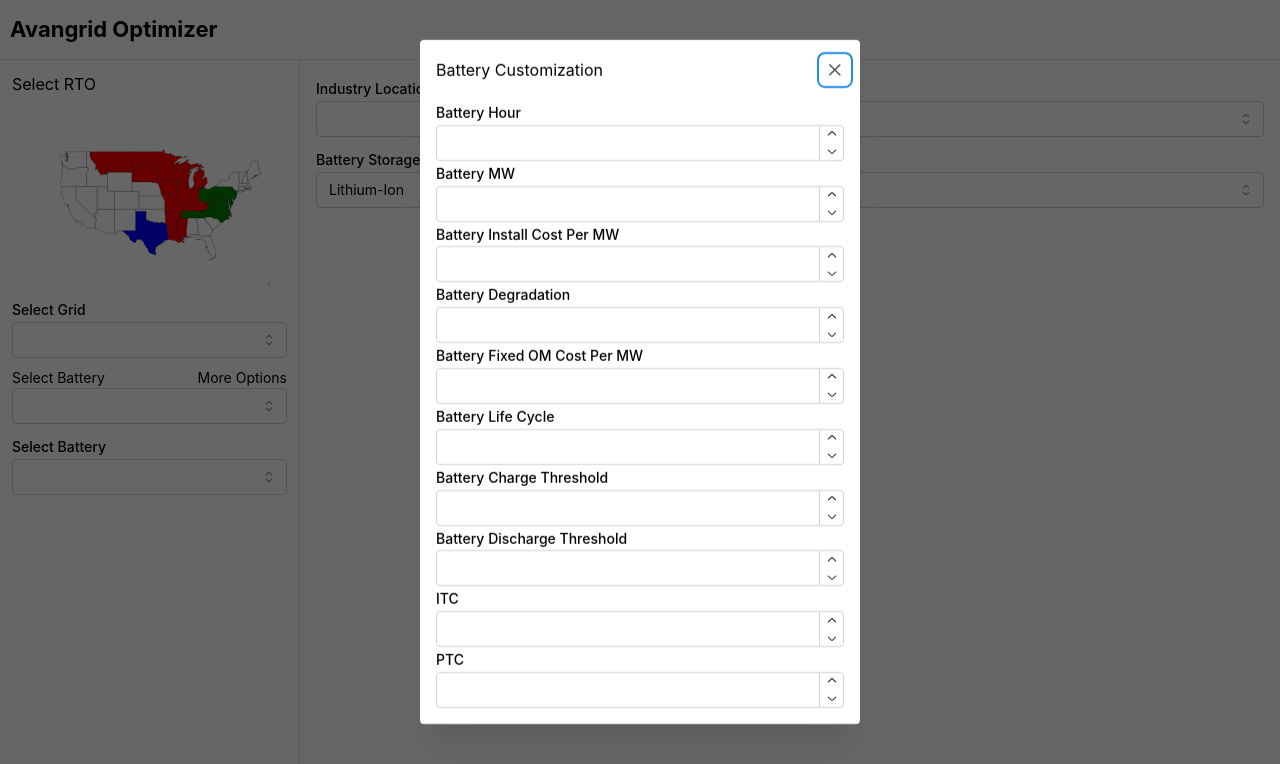
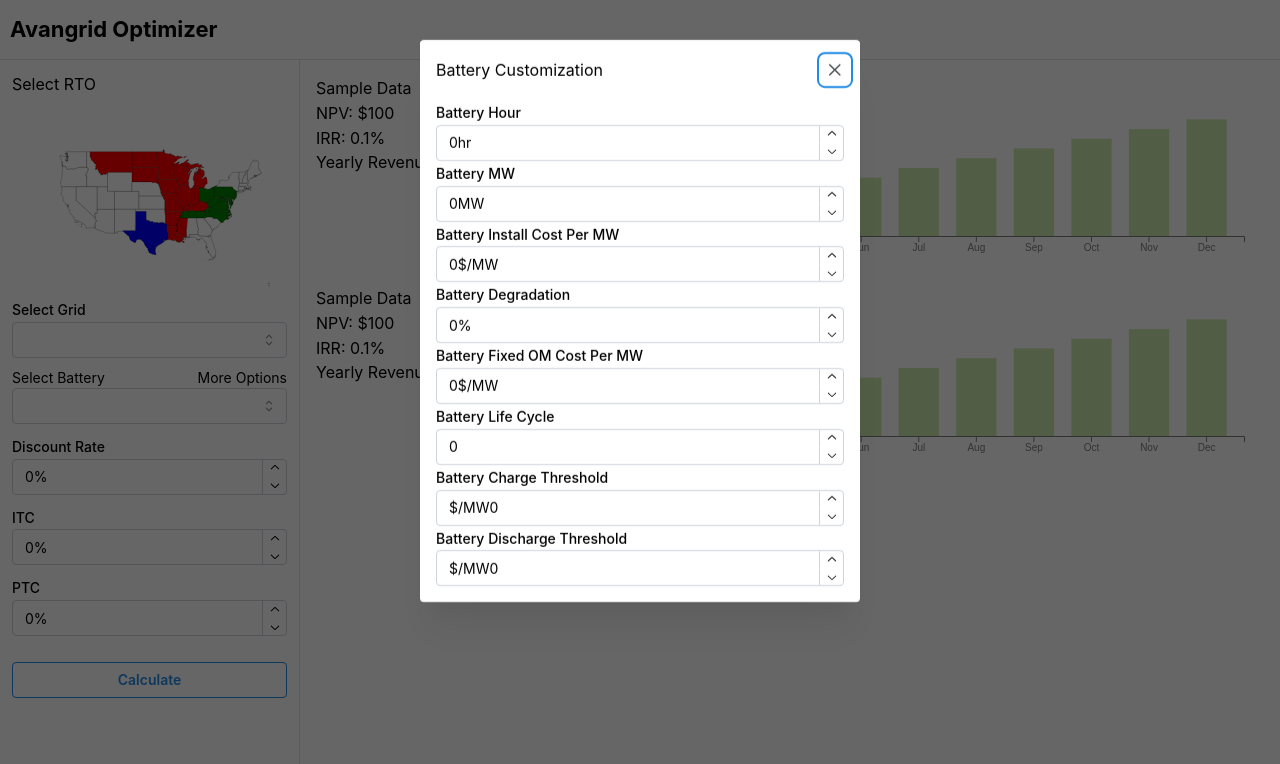
Before and after one commit to hunkim98/avangrid-hack, a Next.js app: page / in a window 1280 px wide. Both pictures are taken after a click on the element "More Options". Shown: the top 764 px of the page. Built offline with nearby package versions, Linux system fonts and the light colour scheme.

Commit message:
Finish template

```diff
--- a/components/Layout.tsx
+++ b/components/Layout.tsx
@@ -1,14 +1,26 @@
-import { AppShell, Burger, Button, Flex, Title, ScrollArea, Text, Select } from '@mantine/core'
+import {
+  AppShell,
+  Burger,
+  Button,
+  Flex,
+  Title,
+  ScrollArea,
+  Text,
+  Select,
+  NumberInput,
+} from '@mantine/core'
+import { ERCOT_REGION, MISO_REGION, PJM_REGION } from '@/data/region'
 import { useOptimizerContext } from './provider/OptimizerContext'
 import { useFilterContext } from './provider/FilterContext'
+import React, { useCallback, useMemo } from 'react'
 import BatteryPopup from './Popup/BatteryPopup'
 import { useDisclosure } from '@mantine/hooks'
-import React, { useCallback } from 'react'
 import Resizer from './graph/d3/Resizer'
 import { useRouter } from 'next/router'
 import { HeaderHeight } from './config'
 import UsMap from './graph/d3/UsMap'
 import Link from 'next/link'
+import axios from 'axios'
 
 interface LayoutProps {
   children: React.ReactNode
@@ -19,11 +31,35 @@ interface LayoutProps {
 const Layout: React.FC<LayoutProps> = ({ children, bodyBg, navbarBg }) => {
   const [opened, { toggle }] = useDisclosure()
   const router = useRouter()
-  const currentRoute = router.asPath
   const { filter, setFilter } = useFilterContext()
-  const { setIsOptionOpened } = useOptimizerContext()
+  const { setIsOptionOpened, setOptions, options } = useOptimizerContext()
   const onClickMoreOptions = useCallback(() => {
     setIsOptionOpened(true)
+  }, [])
+  const gridData = useMemo(() => {
+    if (filter.rtoIndex === null) {
+      return [...MISO_REGION, ...ERCOT_REGION, ...PJM_REGION]
+    } else {
+      if (filter.rtoIndex === 0) {
+        return MISO_REGION
+      } else if (filter.rtoIndex === 1) {
+        return ERCOT_REGION
+      }
+      return PJM_REGION
+    }
+  }, [filter])
+  const onCalculate = useCallback(() => {
+    console.log('calculate')
+    axios
+      .get('/api/optimize', {
+        params: {
+          filter,
+          options,
+        },
+      })
+      .then((res) => {
+        console.log(res)
+      })
   }, [])
 
   return (
@@ -69,7 +105,7 @@ const Layout: React.FC<LayoutProps> = ({ children, bodyBg, navbarBg }) => {
           </Flex>
         </Flex>
       </AppShell.Header>
-      <AppShell.Navbar p="sm" bg={navbarBg}>
+      <AppShell.Navbar p="sm" bg={navbarBg} className="overflow-auto">
         <AppShell.Section w="100%">
           <Text>Select RTO</Text>
           <Flex h={200}>
@@ -80,7 +116,7 @@ const Layout: React.FC<LayoutProps> = ({ children, bodyBg, navbarBg }) => {
         </AppShell.Section>
         <AppShell.Section w="100%">
           <Flex direction={'column'} gap={10}>
-            <Select label={'Select Grid'} />
+            <Select label={'Select Grid'} data={gridData} />
             <Flex direction={'column'}>
               <Flex justify={'space-between'}>
                 <Text size="sm">Select Battery</Text>
@@ -90,7 +126,33 @@ const Layout: React.FC<LayoutProps> = ({ children, bodyBg, navbarBg }) => {
               </Flex>
               <Select />
             </Flex>
-            <Select label={'Select Battery'} />
+            <NumberInput
+              label={'Discount Rate'}
+              onChange={(e) => {
+                setOptions({ ...options, discountRate: e as number })
+              }}
+              value={options.discountRate}
+              suffix="%"
+            />
+            <NumberInput
+              label={'ITC'}
+              onChange={(e) => {
+                setOptions({ ...options, itc: e as number })
+              }}
+              value={options.itc}
+              suffix="%"
+            />
+            <NumberInput
+              label={'PTC'}
+              onChange={(e) => {
+                setOptions({ ...options, ptc: e as number })
+              }}
+              value={options.ptc}
+              suffix="%"
+            />
+            <Button variant="outline" className="mt-4 mb-10" onClick={onCalculate}>
+              Calculate
+            </Button>
           </Flex>
         </AppShell.Section>
         <AppShell.Section grow component={ScrollArea}></AppShell.Section>
--- a/components/Popup/BatteryPopup.tsx
+++ b/components/Popup/BatteryPopup.tsx
@@ -19,6 +19,7 @@ function BatteryPopup() {
           onChange={(e) => {
             setOptions({ ...options, batteryHour: e as number })
           }}
+          value={options.batteryHour}
         />
         <NumberInput
           label={'Battery MW'}
@@ -26,6 +27,7 @@ function BatteryPopup() {
           onChange={(e) => {
             setOptions({ ...options, batteryMW: e as number })
           }}
+          value={options.batteryMW}
         />
         <NumberInput
           label={'Battery Install Cost Per MW'}
@@ -33,6 +35,7 @@ function BatteryPopup() {
             setOptions({ ...options, batteryInstallCostPerMW: e as number })
           }}
           suffix="$/MW"
+          value={options.batteryInstallCostPerMW}
         />
         <NumberInput
           label={'Battery Degradation'}
@@ -40,6 +43,7 @@ function BatteryPopup() {
             setOptions({ ...options, batteryDegradation: e as number })
           }}
           suffix="%"
+          value={options.batteryDegradation}
         />
         <NumberInput
           label={'Battery Fixed OM Cost Per MW'}
@@ -47,12 +51,14 @@ function BatteryPopup() {
             setOptions({ ...options, batterFixedOMCostPerMW: e as number })
           }}
           suffix="$/MW"
+          value={options.batterFixedOMCostPerMW}
         />
         <NumberInput
           label={'Battery Life Cycle'}
           onChange={(e) => {
             setOptions({ ...options, batteryLifeCycle: e as number })
           }}
+          value={options.batteryLifeCycle}
         />
         <NumberInput
           label={'Battery Charge Threshold'}
@@ -60,6 +66,7 @@ function BatteryPopup() {
             setOptions({ ...options, batteryChargeThreshold: e as number })
           }}
           prefix="$/MW"
+          value={options.batteryChargeThreshold}
         />
         <NumberInput
           label={'Battery Discharge Threshold'}
@@ -67,20 +74,7 @@ function BatteryPopup() {
             setOptions({ ...options, batteryDischargeThreshold: e as number })
           }}
           prefix="$/MW"
-        />
-        <NumberInput
-          label={'ITC'}
-          onChange={(e) => {
-            setOptions({ ...options, itc: e as number })
-          }}
-          suffix="%"
-        />
-        <NumberInput
-          label={'PTC'}
-          onChange={(e) => {
-            setOptions({ ...options, ptc: e as number })
-          }}
-          suffix="%"
+          value={options.batteryDischargeThreshold}
         />
       </Flex>
     </Modal>
--- /dev/null
+++ b/components/Result/ResultItem.tsx
@@ -0,0 +1,42 @@
+import LabelBarGraph from '../graph/d3/Histogram'
+import { Box, Flex, Text } from '@mantine/core'
+import Resizer from '../graph/d3/Resizer'
+import React from 'react'
+
+export interface ResultItemProps {
+  title: string
+  npv: number
+  irr: number
+  yearTotalRevenue: number
+  data: Array<[string, number]>
+}
+
+const ResultItem: React.FC<ResultItemProps> = ({ title, npv, irr, yearTotalRevenue, data }) => {
+  return (
+    <Flex w="100%" h={200}>
+      <Flex direction={'column'} miw={200}>
+        <Box className="rounded-md outline-1">
+          <Text>{title}</Text>
+          <Text>NPV: ${npv}</Text>
+          <Text>IRR: {irr}%</Text>
+          <Text>Yearly Revenue: ${yearTotalRevenue}</Text>
+        </Box>
+      </Flex>
+      <Resizer width={'100%'} height={200}>
+        <LabelBarGraph
+          data={data}
+          width={800}
+          height={450}
+          margin={{
+            top: 20,
+            right: 20,
+            bottom: 40,
+            left: 20,
+          }}
+        />
+      </Resizer>
+    </Flex>
+  )
+}
+
+export default ResultItem
--- a/components/provider/OptimizerContext.tsx
+++ b/components/provider/OptimizerContext.tsx
@@ -16,6 +16,7 @@ interface OptimizerOptions {
   batteryDischargeThreshold: number
   itc: number
   ptc: number
+  discountRate: number
 }
 
 interface OptimizerContextElement {
@@ -40,6 +41,7 @@ const OptimizerContextProvider: React.FC<OptimizerContextProps> = ({ children })
     batteryDischargeThreshold: 0,
     itc: 0,
     ptc: 0,
+    discountRate: 0,
   })
 
   return (
--- a/components/provider/ResultContext.tsx
+++ b/components/provider/ResultContext.tsx
@@ -1,4 +1,5 @@
 import { createContext, useContext, useState } from 'react'
+import { ResultItemProps } from '../Result/ResultItem'
 import { Filter } from '@/types/filter'
 
 interface ResultContextProps {
@@ -6,16 +7,36 @@ interface ResultContextProps {
 }
 
 interface ResultContextElement {
-  filter: Filter
-  setFilter: (filter: Filter) => void
+  results: Array<ResultItemProps>
+  setResults: (results: Array<ResultItemProps>) => void
 }
 
+const sampleData: ResultItemProps = {
+  title: 'Sample Data',
+  npv: 100,
+  irr: 0.1,
+  yearTotalRevenue: 100,
+  data: [
+    ['Jan', 100],
+    ['Feb', 200],
+    ['Mar', 300],
+    ['Apri', 400],
+    ['May', 500],
+    ['Jun', 600],
+    ['Jul', 700],
+    ['Aug', 800],
+    ['Sep', 900],
+    ['Oct', 1000],
+    ['Nov', 1100],
+    ['Dec', 1200],
+  ],
+}
 const ResultContext = createContext<ResultContextElement>({} as ResultContextElement)
 
 const ResultContextProvider: React.FC<ResultContextProps> = ({ children }) => {
-  const [filter, setFilter] = useState<Filter>({ state: null, rtoIndex: null })
+  const [results, setResults] = useState<Array<ResultItemProps>>([sampleData, sampleData])
 
-  return <ResultContext.Provider value={{ filter, setFilter }}>{children}</ResultContext.Provider>
+  return <ResultContext.Provider value={{ results, setResults }}>{children}</ResultContext.Provider>
 }
 
 const useResultContext = () => {
--- a/package.json
+++ b/package.json
@@ -19,6 +19,7 @@
     "@types/react": "18.2.6",
     "@types/react-dom": "18.2.4",
     "autoprefixer": "10.4.14",
+    "axios": "^1.7.7",
     "concurrently": "^8.0.1",
     "d3": "^7.9.0",
     "dayjs": "^1.11.13",
--- a/pages/index.tsx
+++ b/pages/index.tsx
@@ -1,3 +1,5 @@
+import { useResultContext } from '@/components/provider/ResultContext'
+import ResultItem from '@/components/Result/ResultItem'
 import Resizer from '@/components/graph/d3/Resizer'
 import { Flex, Select, Title } from '@mantine/core'
 import UsMap from '@/components/graph/d3/UsMap'
@@ -11,17 +13,14 @@ import { useState } from 'react'
 interface IndexPageProps {}
 
 const IndexPage: React.FC<IndexPageProps> = () => {
-  const [filter, setFilter] = useState<Filter>({ state: null, rtoIndex: null })
+  const { results } = useResultContext()
 
   return (
     <Layout>
       <Flex direction={'column'} justify={'center'} gap={10}>
-        <Select label={'Industry Location'} data={MISO_REGION} value={'None'} />
-        <Select
-          label={'Battery Storage Choice'}
-          data={Batteries.map((val) => val.name)}
-          value={Batteries[0].name}
-        />
+        {results.map((result, index) => (
+          <ResultItem key={index} {...result} />
+        ))}
       </Flex>
     </Layout>
   )
```
Also changed, not shown: 1 other file (tests, documents, lock files or other folders).
